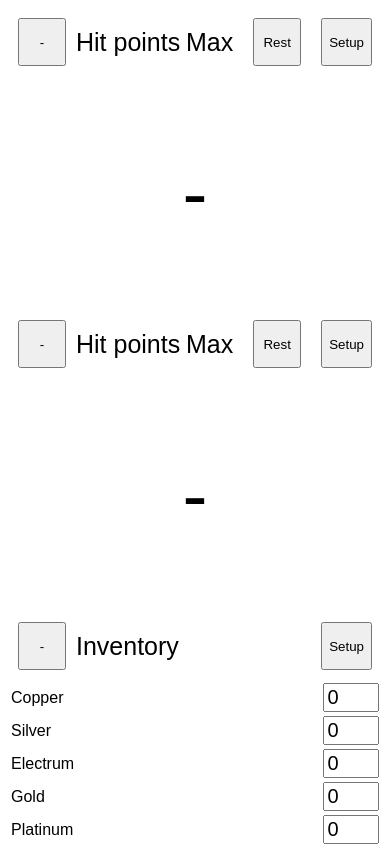
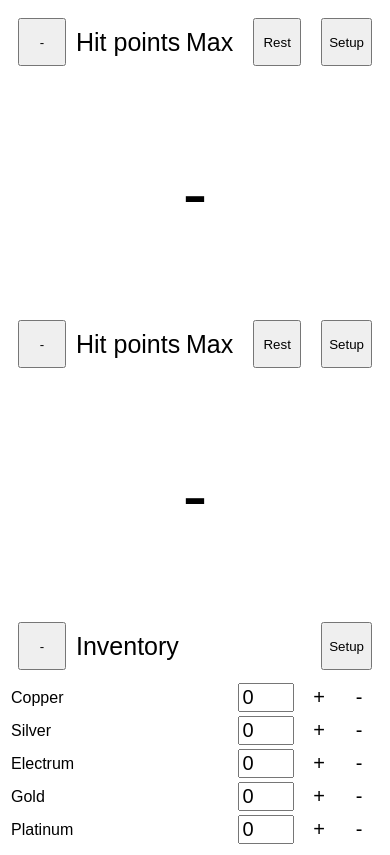
Before and after one commit to thejk/dndplayer, a website: page index.html in a window 390 px wide. Drawn offline with Linux system fonts and the light colour scheme.

Commit message:
Add +/- buttons for inventory.
On mobile the input field doesn't have any easy way to increase
and decrease so add our own.

```diff
--- a/script.js
+++ b/script.js
@@ -349,6 +349,20 @@ function appendInventoryItemRow(prefix, table_body, items, item) {
         }
     });
     count_col.appendChild(count);
+    const inc_count = document.createElement("BUTTON");
+    inc_count.type = "button";
+    inc_count.textContent = "+";
+    inc_count.addEventListener("click", () => {
+        setValue(count, parseIntOr(count.value, 0) + 1);
+    });
+    count_col.appendChild(inc_count);
+    const dec_count = document.createElement("BUTTON");
+    dec_count.type = "button";
+    dec_count.textContent = "-";
+    dec_count.addEventListener("click", () => {
+        setValue(count, parseIntOr(count.value, 0) - 1);
+    });
+    count_col.appendChild(dec_count);
     row.appendChild(title_col);
     row.appendChild(count_col);
     table_body.appendChild(row);
--- a/style.css
+++ b/style.css
@@ -147,6 +147,22 @@ fieldset {
     text-align: right;
 }
 
+.inventory_count_col input {
+    margin-right: 5px;
+}
+
+.inventory_count_col button {
+    background-color: inherit;
+    border: 0;
+    color: inherit;
+    cursor: pointer;
+    font-size: 20px;
+    margin: 0;
+    min-height: 24px;
+    min-width: 40px;
+    padding: 0;
+}
+
 .inventory_setup_tbl {
     width: 100%;
 }
```
